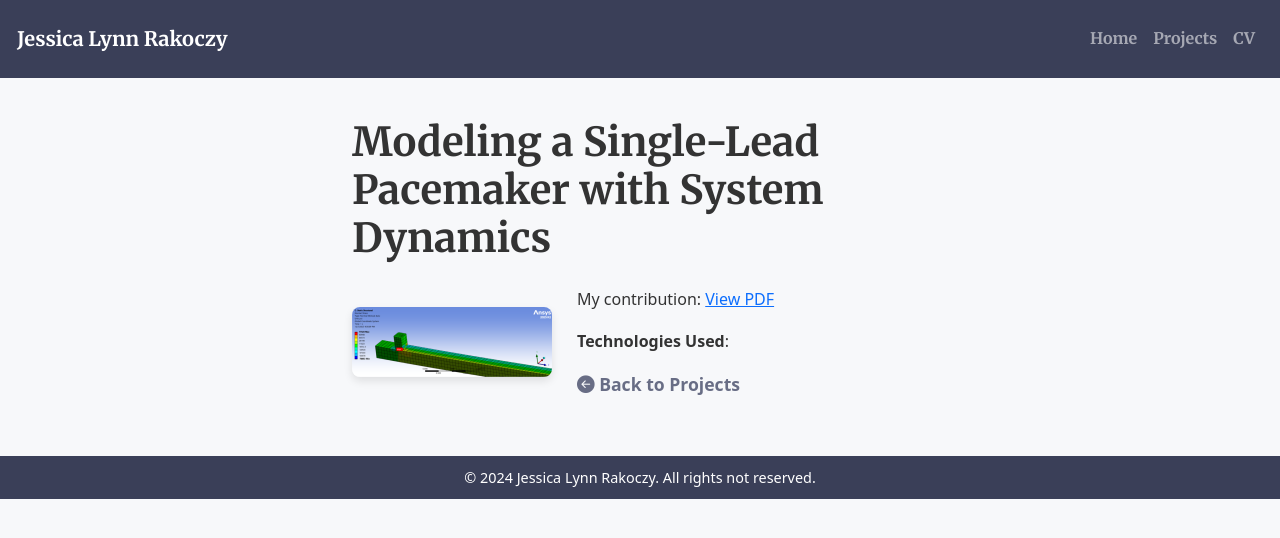
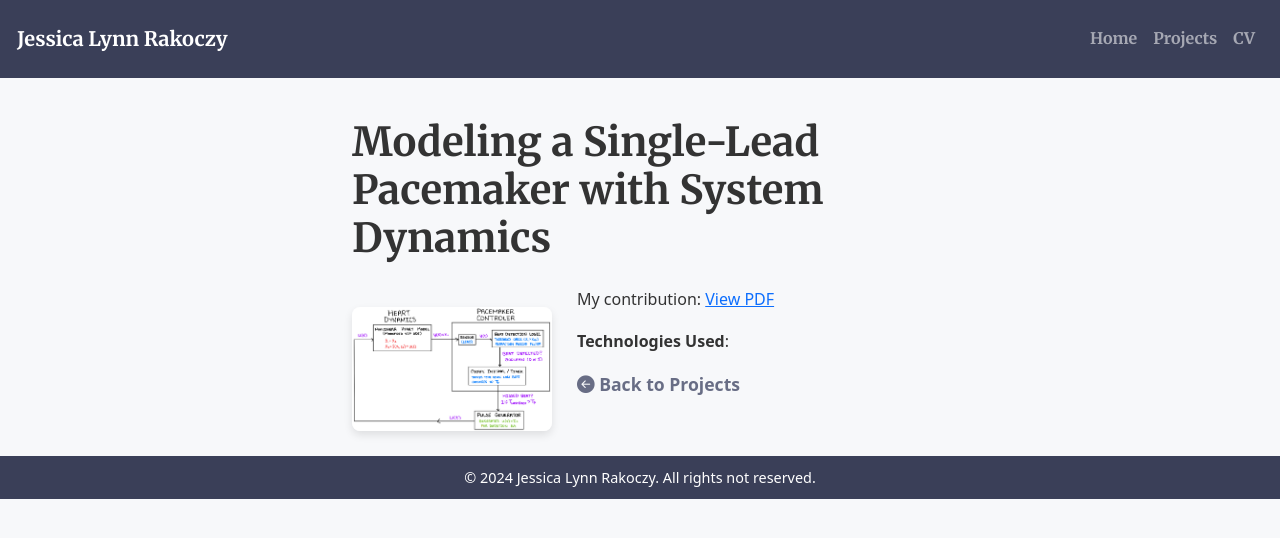
Before and after one commit to Cornell-MAE-UG/fa25-portfolio-jlr444, a Jekyll site: the page built from _projects/Model-Pacemaker-MAE3260.md, in a window 1280 px wide. Shown: the top 538 px of the page. Built offline with Jekyll 4.4.1, drawn with Linux system fonts in a browser that asks for light colours.

Commit message:
upload block diagram image

```diff
--- a/_projects/Model-Pacemaker-MAE3260.md
+++ b/_projects/Model-Pacemaker-MAE3260.md
@@ -2,7 +2,7 @@
 layout: project
 title: Modeling a Single-Lead Pacemaker with System Dynamics
 description:  As a group in MAE3260 System Dynamics, our mutual interests guided us to choose a cardiovascular system to explore as our final project. More specifically, we decided to model a single-lead pacemaker due to its well-defined mechanisms that share familiar facets to what we’ve seen through our experience in 3260. My individual contribution is analyzing the dynamics involved in using the Van der Pol model of a heartbeat and deriving the state space and block diagram of this system to demonstrate the connection between naturally occurring dysfunctions of the heart and the man-made technology induced upon it to return rhythm and beat pace to normal/acceptable values.
-image: /assets/images/normal-stress.png
+image: /assets/images/block-diagram.jpg
 ---
 My contribution:
 [View PDF][def]
```
Also changed, not shown: assets/images/block-diagram.jpg (added).
